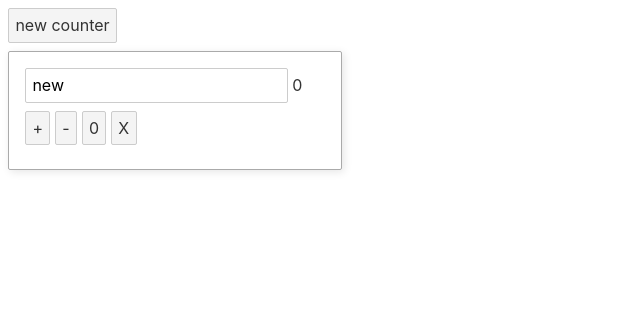
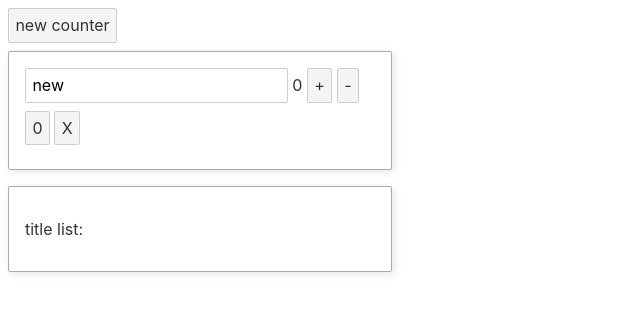
Before and after one commit to matsushimahirotada/MultipleCounter, a Svelte app in the folder svelte-project/: page / in a window 1280 px wide. Shown: the top 312 px of the page, without its empty margins (0-640 px from the left). Built offline with nearby package versions, Linux system fonts and the light colour scheme.

Commit message:
カウンタ削除機能実装

```diff
--- a/svelte-project/src/App.svelte
+++ b/svelte-project/src/App.svelte
@@ -1,24 +1,24 @@
 <script>
     import Counter from './Counter.svelte';
 	import Box from './Box.svelte';
-	$:CounterArray = [{id:0}];
+	$:CounterArray = [{id:0,name:'new'}];
+	$:deleteid = []
 
 	function addCounter(){
-		CounterArray[CounterArray.length] = {id:CounterArray.length}
+		CounterArray[CounterArray.length] = deleteid.length ? {id:deleteid.pop(),name:'new'} : {id:CounterArray.length,name:'new'}
 	}
 
 	function deleteCounter(event){
 		const id = event.detail.order
-		tempArray = CounterArray.filter((CounterArray)=>{
+		const tempArray = CounterArray.filter((CounterArray)=>{
 			return (CounterArray.id != id);
 		});
 
-		for(let i = id;i<tempArray;i++){
-			tempArray[i] = {id:i}
-		}
 		CounterArray = tempArray
-		console.log(tempArray)
-		console.log(id)
+	}
+
+	function updateCountername(event){
+
 	}
 
 </script>
@@ -36,5 +36,14 @@
 	</Box>
 {/each}
 
+<Box>
+	<p>
+		title list:
+		{#each  CounterArray as counter(counter.name) }
+
+		{/each}
+	</p>
+</Box>
+
 <style>
 </style>
--- a/svelte-project/src/Box.svelte
+++ b/svelte-project/src/Box.svelte
@@ -4,7 +4,7 @@
 
 <style>
 	.box {
-		width: 300px;
+		width: 350px;
 		border: 1px solid #aaa;
 		border-radius: 2px;
 		box-shadow: 2px 2px 8px rgba(0,0,0,0.1);
--- a/svelte-project/src/Counter.svelte
+++ b/svelte-project/src/Counter.svelte
@@ -2,9 +2,10 @@
 	import { createEventDispatcher } from 'svelte';
 
     const dispatch = createEventDispatcher();
+    const dispatch2 = createEventDispatcher();
 
     export let id;
-    let name = 'new';
+    export let name = 'new';
 	let count = 0;
 	function ClickInc(){
 		count +=1
@@ -24,9 +25,13 @@
         dispatch('deleteorder',{order:id});
     }
 
+    function updateCountername(){
+        dispatch2('updatecounterorder',{name:this.name,id:this.id});
+    }
 </script>
 
 <!-- svelte-ignore non-top-level-reactive-declaration -->
+
 
     <input bind:value={name}>
 
```
